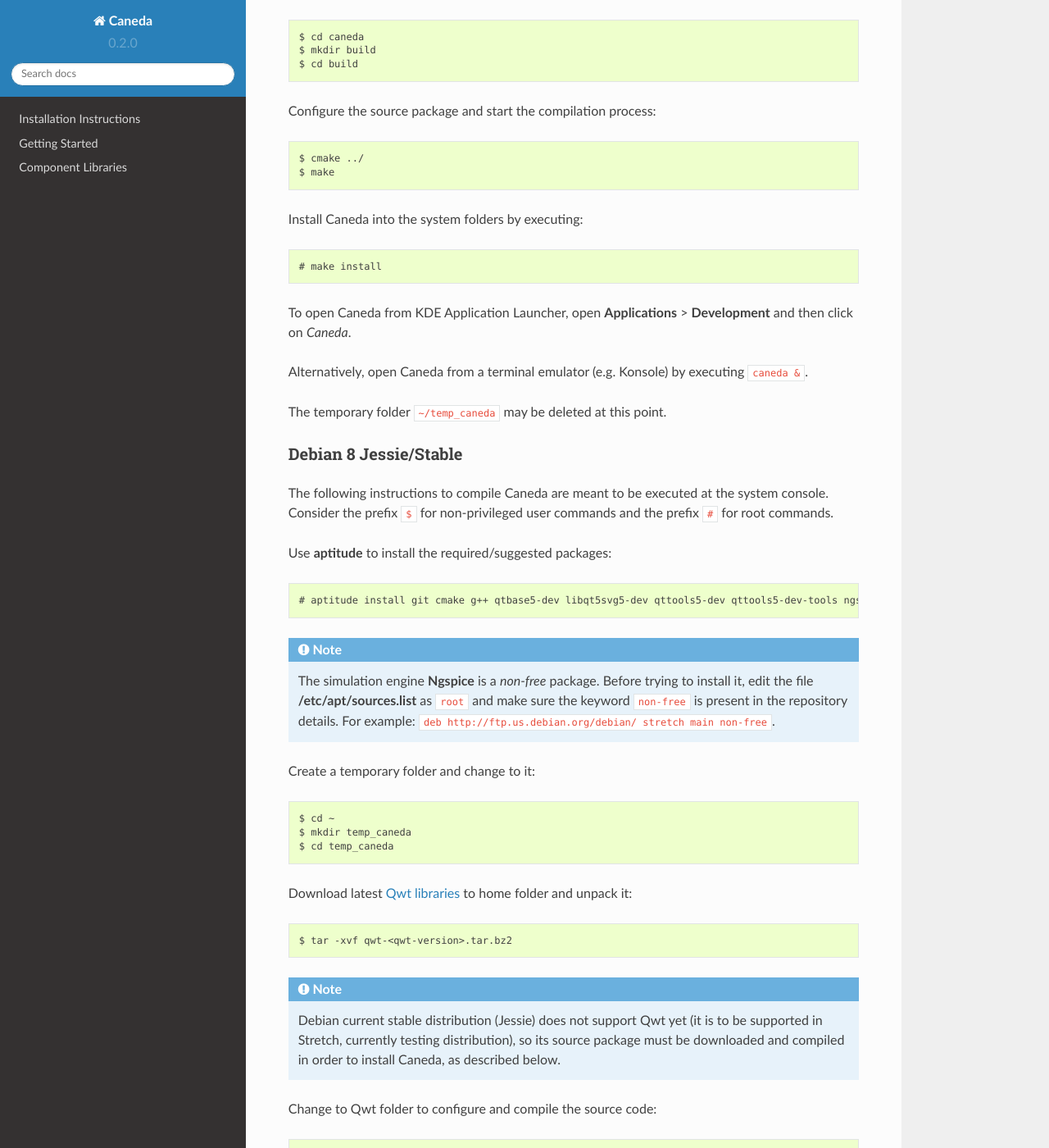
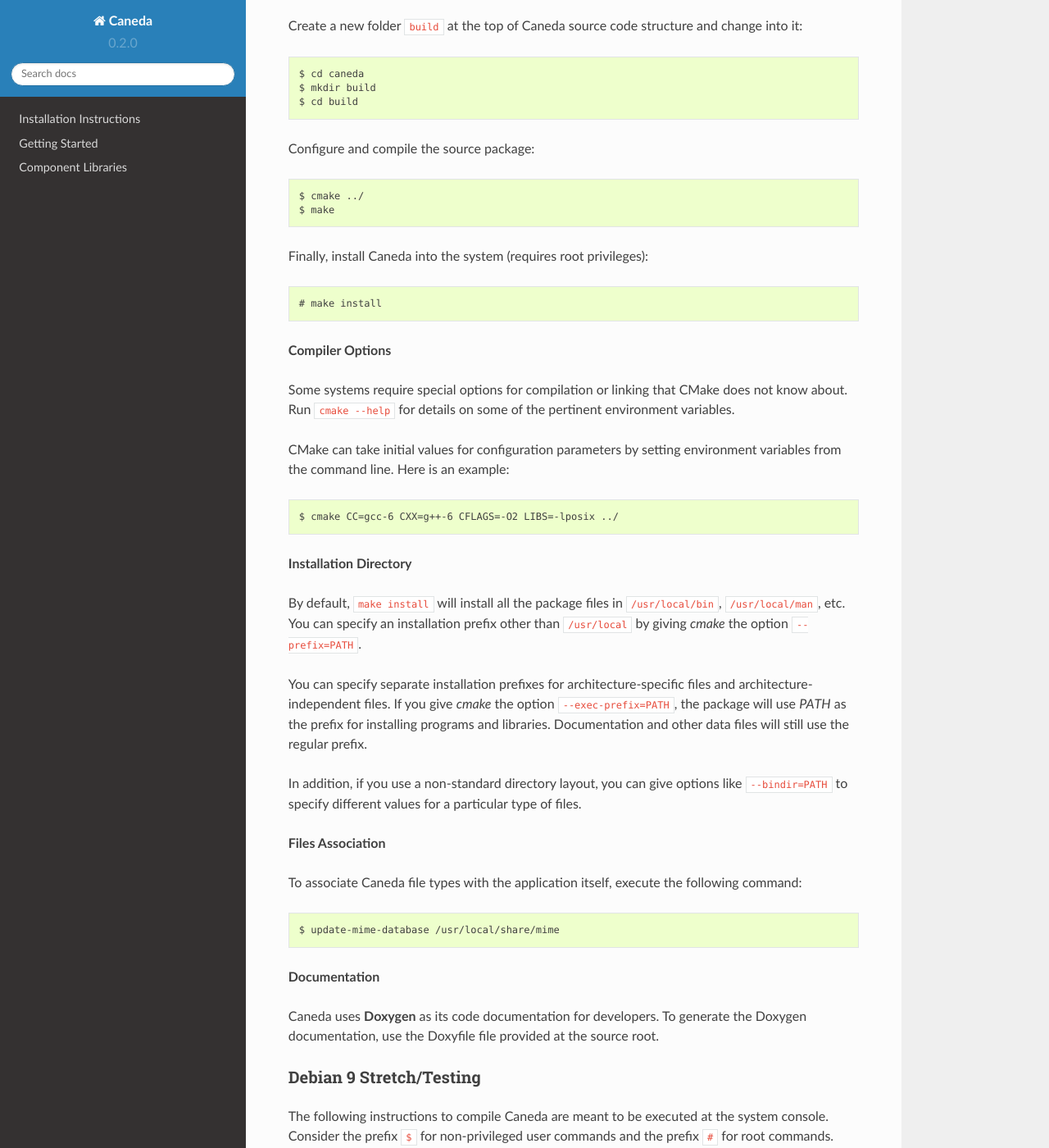
Before and after one commit to Caneda/Docs, a Sphinx documentation site: the page built from docs/compilation.rst, in a window 1280 px wide and 1400 px high, scrolled down 1279 px. Shown: the whole window at 82% size. Built offline with Sphinx 7.4.7 and the Read the Docs theme 2.0.0, drawn with Linux system fonts in a browser that asks for light colours; some of the changed text lies outside the part shown.

Commit message:
Merging general compilation instructions with distribution-specific procedures.

```diff
--- a/docs/compilation.rst
+++ b/docs/compilation.rst
@@ -10,7 +10,104 @@
 GNU/Linux
 *********
 
-The compilation procedure of Caneda in GNU/Linux may differ between distributions. Execute ``lsb_release -da`` from a system console to check the Linux distribution name and release. Then select the compilation instructions accordingly.
+General
+=======
+
+This section provides the basic guidelines to compile Caneda in GNU/Linux.
+
+The distribution-specific compilation procedures are detailed later on this document.
+
+--insert links to distribution-specific instructions here--
+
+.. note:: To obtain the distribution name and release of a particular system, execute ``lsb_release -da`` from a system console.
+
+**Requirements**
+
+The following libraries must be installed on the system in order to compile Caneda:
+
+  * CMake
+  * Qt 5
+  * Qwt 6.1.2 or later
+
+Although the package *Ngspice*  is optional, it is strongly recommended to install it to add simulation capabilities to Caneda.
+
+**Source Code**
+
+Caneda source code repository can be locally cloned using **git** as follows:
+
+.. code-block:: example
+
+  $ git clone https://github.com/caneda/caneda
+
+.. note:: The default Caneda distribution is *master* (stable). Execute ``git checkout develop`` to compile the *develop* (latest) distribution.
+
+Alternatively, download either `master`_ or `develop`_ tarball from the GitHub repository and unpack it:
+
+.. _`master`:  https://github.com/Caneda/Caneda/tarball/master
+.. _`develop`: https://github.com/Caneda/Caneda/tarball/develop
+
+.. code-block:: example
+
+  $ tar -xvf Caneda-Caneda-<version>.tar.gz
+
+**Compilation Steps**
+
+Create a new folder ``build`` at the top of Caneda source code structure and change into it:
+
+.. code-block:: example
+
+  $ cd caneda
+  $ mkdir build
+  $ cd build
+
+Configure and compile the source package:
+
+.. code-block:: example
+
+  $ cmake ../
+  $ make
+
+Finally, install Caneda into the system (requires root privileges):
+
+.. code-block:: example
+
+  # make install
+
+**Compiler Options**
+
+Some systems require special options for compilation or linking that CMake does not know about.
+Run ``cmake --help`` for details on some of the pertinent environment variables.
+
+CMake can take initial values for configuration parameters by setting environment variables from the command line.
+Here is an example:
+
+.. code-block:: example
+
+  $ cmake CC=gcc-6 CXX=g++-6 CFLAGS=-O2 LIBS=-lposix ../
+
+**Installation Directory**
+
+By default, ``make install`` will install all the package files in ``/usr/local/bin``, ``/usr/local/man``, etc.
+You can specify an installation prefix other than ``/usr/local`` by giving *cmake* the option ``--prefix=PATH``.
+
+You can specify separate installation prefixes for architecture-specific files and architecture-independent files.
+If you give *cmake* the option ``--exec-prefix=PATH``, the package will use *PATH* as the prefix for installing programs and libraries. Documentation and other data files will still use the regular prefix.
+
+In addition, if you use a non-standard directory layout, you can give options like ``--bindir=PATH`` to specify different values for a particular type of files.
+
+
+**Files Association**
+
+To associate Caneda file types with the application itself, execute the following command:
+
+.. code-block:: example
+
+  $ update-mime-database /usr/local/share/mime
+
+**Documentation**
+
+Caneda uses **Doxygen** as its code documentation for developers.
+To generate the Doxygen documentation, use the Doxyfile file provided at the source root.
 
 Debian 9 Stretch/Testing
 ========================
@@ -24,7 +121,7 @@
 
   # aptitude install git cmake g++ qtbase5-dev libqt5svg5-dev qttools5-dev qttools5-dev-tools ngspice libqwt-qt5-dev
 
-.. note:: The simulation engine **Ngspice** is a *non-free* package. Before trying to install it, edit the file **/etc/apt/sources.list** as ``root`` and make sure the keyword ``non-free`` is present in the repository details. For example: ``deb http://ftp.us.debian.org/debian/ stretch main non-free``.
+.. note:: The simulation engine **Ngspice** is available at the *non-free* Debian repository. Before trying to install it, edit the file **/etc/apt/sources.list** as **root** and make sure the keyword *non-free* is present in the repository details. For example: ``deb http://ftp.us.debian.org/debian/ stretch main non-free``.
 
 Create a temporary folder and change to it:
 
@@ -40,16 +137,16 @@
 
   $ git clone https://github.com/caneda/caneda
 
-.. note:: The default Caneda distribution is *master* (stable). To compile and install the *develop* distribution (latest), optionally execute ``git checkout develop`` after the download is completed.
+.. note:: The default Caneda distribution is *master* (stable). Execute ``git checkout develop`` to compile the *develop* (latest) distribution.
 
-Or download the `master`_ or the `develop`_ tarball and unpack it:
+Alternatively, download either `master`_ or `develop`_ tarball from the GitHub repository and unpack it:
 
-.. _`master`: https://github.com/Caneda/Caneda/tarball/master
+.. _`master`:  https://github.com/Caneda/Caneda/tarball/master
 .. _`develop`: https://github.com/Caneda/Caneda/tarball/develop
 
 .. code-block:: example
 
-  $ tar -xvf Caneda-Caneda-<caneda-version>.tar.gz
+  $ tar -xvf Caneda-Caneda-<version>.tar.gz
 
 Create the folder ``build`` at the top of the source code structure and change into it:
 
@@ -66,15 +163,15 @@
   $ cmake ../
   $ make
 
-Install Caneda into the system folders by executing:
+Install Caneda into the system by executing:
 
 .. code-block:: example
 
   # make install
 
-To open Caneda from KDE Application Launcher, open **Applications** > **Development** and then click on *Caneda*.
+To open Caneda from the Application Launcher, open **Applications** > **Development** and then click on *Caneda*.
 
-Alternatively, open Caneda from a terminal emulator (e.g. Konsole) by executing ``caneda &``.
+Alternatively, open Caneda from a terminal emulator by executing ``caneda &``.
 
 The temporary folder ``~/temp_caneda`` may be deleted at this point.
 
@@ -88,9 +185,9 @@
 
 .. code-block:: example
 
-  # aptitude install git cmake g++ qtbase5-dev libqt5svg5-dev qttools5-dev qttools5-dev-tools ngspice``
+  # aptitude install git cmake g++ qtbase5-dev libqt5svg5-dev qttools5-dev qttools5-dev-tools ngspice
 
-.. note:: The simulation engine **Ngspice** is a *non-free* package. Before trying to install it, edit the file **/etc/apt/sources.list** as ``root`` and make sure the keyword ``non-free`` is present in the repository details. For example: ``deb http://ftp.us.debian.org/debian/ stretch main non-free``.
+.. note:: The simulation engine **Ngspice** is available at the *non-free* Debian repository. Before trying to install it, edit the file **/etc/apt/sources.list** as **root** and make sure the keyword *non-free* is present in the repository details. For example: ``deb http://ftp.us.debian.org/debian/ jessie main non-free``.
 
 Create a temporary folder and change to it:
 
@@ -100,25 +197,25 @@
   $ mkdir temp_caneda
   $ cd temp_caneda
 
-Download latest `Qwt libraries`_  to home folder and unpack it:
+.. note:: Current Debian stable release Jessie does not support the Qt 5 version of Qwt yet. It is supported in Stretch (currently testing), so its source package must be downloaded and compiled in order to install Caneda, as described below.
+
+Download the latest `Qwt libraries`_  (e.g. release 6.1.2) and unpack it:
 
 .. _`Qwt libraries`: https://sourceforge.net/projects/qwt/files/latest/download
 
 .. code-block:: example
 
-  $ tar -xvf qwt-<qwt-version>.tar.bz2
-
-.. note:: Debian current stable distribution (Jessie) does not support Qwt yet (it is to be supported in Stretch, currently testing distribution), so its source package must be downloaded and compiled in order to install Caneda, as described below.
+  $ tar -xvf qwt-6.1.2.tar.bz2
 
 Change to Qwt folder to configure and compile the source code:
 
 .. code-block:: example
 
-  $ cd qwt-<qwt-version>
+  $ cd qwt-6.1.2
   $ /usr/lib/x86_64-linux-gnu/qt5/bin/qmake qwt.pro
   $ make
 
-Install Qwt into system folders:
+Install Qwt into the system:
 
 .. code-block:: example
 
@@ -136,16 +233,16 @@
 
   $ git clone https://github.com/caneda/caneda
 
-.. note:: The default Caneda distribution is *master* (stable). To compile and install the *develop* distribution (latest), optionally execute ``git checkout develop`` after the download is completed.
+.. note:: The default Caneda distribution is *master* (stable). Execute ``git checkout develop`` to compile the *develop* (latest) distribution.
 
-Or download the `master`_ or the `develop`_ tarball and unpack it:
+Alternatively, download either `master`_ or `develop`_ tarball from the GitHub repository and unpack it:
 
-.. _`master`: https://github.com/Caneda/Caneda/tarball/master
+.. _`master`:  https://github.com/Caneda/Caneda/tarball/master
 .. _`develop`: https://github.com/Caneda/Caneda/tarball/develop
 
 .. code-block:: example
 
-  $ tar -xvf Caneda-Caneda-<caneda-version>.tar.gz
+  $ tar -xvf Caneda-Caneda-<version>.tar.gz
 
 Create the folder ``build`` at the top of the source code structure and change into it:
 
@@ -162,18 +259,18 @@
   $ cmake ../
   $ make
 
-Install Caneda into the system folders by executing:
+Install Caneda into the system by executing:
 
 .. code-block:: example
 
   # make install
 
-To open Caneda, point explicitly to Qwt library path as follows:
+To open Caneda, point explicitly to Qwt 6.1.2 library path as follows:
 
 .. code-block:: example
 
-  $ LD_LIBRARY_PATH=/usr/local/qwt-<qwt-version>/lib/ caneda &
+  $ LD_LIBRARY_PATH=/usr/local/qwt-6.1.2/lib/ caneda &
 
-.. note:: Usually Caneda is opened from KDE Application Launcher or by executing ``caneda`` from command line, but Qwt is installed by default into a folder where the operating system cannot locate it.
+.. note:: Usually Caneda is opened from Application Launcher or by executing ``caneda`` from command line, but Qwt is installed by default into a folder where the operating system cannot locate it. For these reason, the Application Launcher shortcut will not work in Debian stable.
 
 The temporary folder ``~/temp_caneda`` may be deleted at this point.
```
